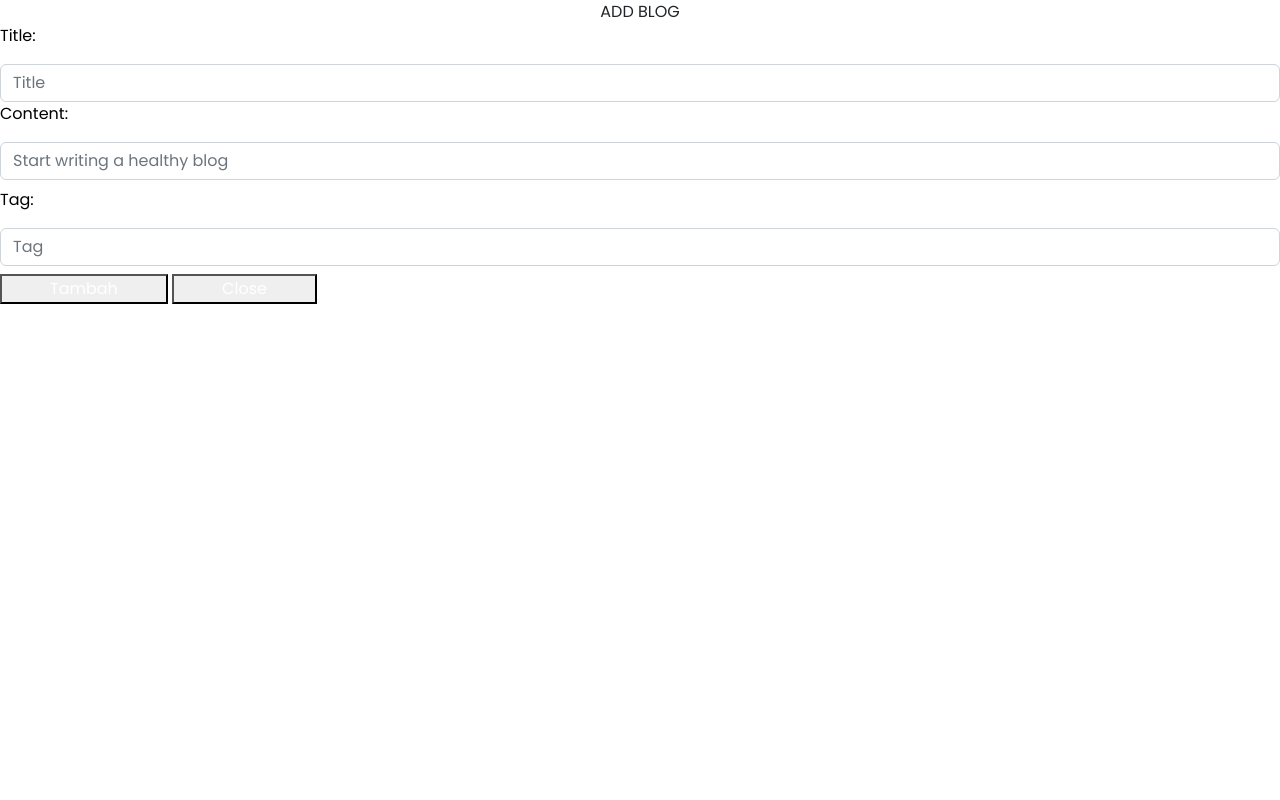
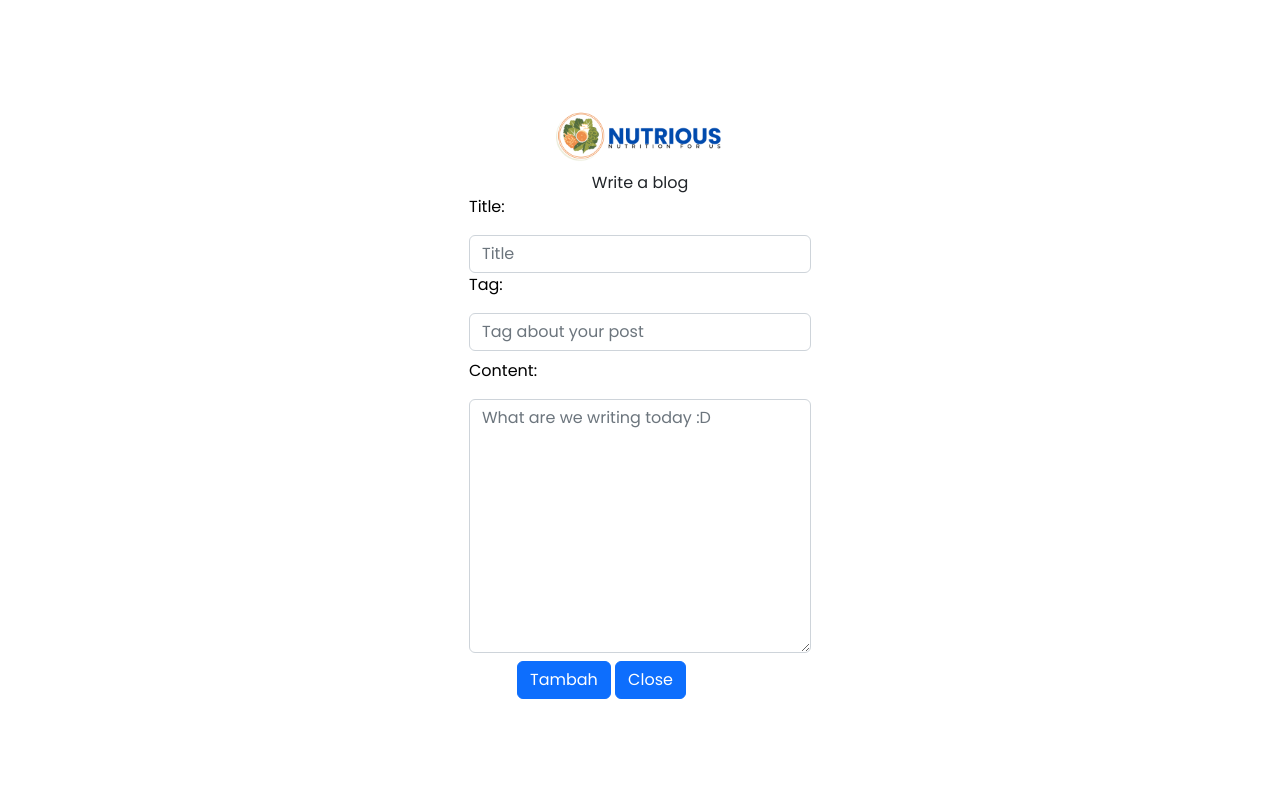
Before and after one commit to jaycentg/nutrious, a Django app: page /blog/add-post/ in a window 1280 px wide. Run offline with Django 4.2, Linux system fonts and the light colour scheme.

Commit message:
Fixing bug

```diff
--- a/blog/templates/add-post.html
+++ b/blog/templates/add-post.html
@@ -1,19 +1,24 @@
 {% extends 'base.html' %}
-
+{% load static %}
 {% block meta %}
 <title>Upload Task</title>
 {% endblock meta %}
 
 {% block content %}
 
+<style>
+    html, body {min-height:100%;}
+    body{height:100vh;}
+</style>
 <body>
 
 
-    <div class="flex flex-col h-screen justify-center bg-gradient-to-r from-indigo-700 via-purple-900 to-blue-900 backdrop-blur-xl bg-white/30">
-        <div class="flex justify-center">
-            <div class="flex flex-col gap-2">
+    <div class="d-flex flex-column min-vh-100 min-vw-100">
+        <div class="d-flex flex-grow-1 justify-content-center align-items-center">
+            <div class="">
+                <img src="{% static 'NUTRIOUS.png' %}" alt="Logo" height="70" class="rounded mx-auto d-block ">
                 <div class="font-extrabold text-center bg-clip-text text-transparent bg-gradient-to-r from-[#FDD023] to-[#E9B200] text-5xl">
-                    ADD BLOG
+                    Write a blog
                 </div>
             <div>
                 <form action="" method="post">
@@ -25,16 +30,17 @@
                                     <input type="text" name="title" id="title" class="form-control rounded-lg text-black" placeholder="Title" required>
                                 </div>
                                 <div class="flex flex-col text-sm font-medium block mb-2 justify-around text-gray-200">
-                                    <p class="text-black">Content:</p>
-                                    <input type="text" name="content" id="content" class="form-control rounded-lg text-black" placeholder="Start writing a healthy blog" required>
+                                    <p class="text-black">Tag:</p>
+                                    <input type="text" name="tag" id="tag" class="form-control rounded-lg text-black" placeholder="Tag about your post" required>
                                 </div>
                                 <div class="flex flex-col text-sm font-medium block mb-2 justify-around text-gray-200">
-                                    <p class="text-black">Tag:</p>
-                                    <input type="text" name="tag" id="tag" class="form-control rounded-lg text-black" placeholder="Tag" required>
+                                    <p class="text-black">Content:</p>
+                                    <textarea name="content" rows="10" cols="10" id="content" class="form-control rounded-lg text-black" placeholder="What are we writing today :D" required></textarea>
                                 </div>
-                                <div class="flex justify-center gap-2">
-                                    <button type="submit" id="add-todolist" name="submit" value="Tambah" class=" text-white bg-blue-700 hover:bg-blue-800 focus:ring-4 focus:ring-blue-300 font-medium rounded-lg text-sm px-5 py-2.5 text-center dark:bg-blue-600 dark:hover:bg-blue-700 dark:focus:ring-blue-800" >Tambah</button>
-                                    <button type="button" class="text-white bg-red-700 hover:bg-red-800 focus:ring-4 focus:ring-red-300 font-medium rounded-lg text-sm px-5 py-2.5 text-center dark:bg-red-600 dark:hover:bg-red-700 dark:focus:ring-red-800" data-bs-dismiss="modal">Close</button>
+
+                                <div class="flex justify-center gap-10 px-5">
+                                    <button type="submit" id="add-todolist" name="submit" value="Tambah" class="btn btn-primary" >Tambah</button>
+                                    <a class="btn btn-primary" href="{% url 'blog:show_post' %}" role="button">Close</a>
                                 </div>
                             </div>
                         </div>
--- a/blog/urls.py
+++ b/blog/urls.py
@@ -9,7 +9,7 @@ urlpatterns = [
     path('add-post/', upload, name='upload'),
     path('json/', show_json, name='show_json'),
     path('json/<str:tag>', show_json_by_tag, name='show_json_by_tag'),
-    path('json/<int:id>', show_json_by_id, name='show_json_by_id'),
+    path('json/id/<int:id>', show_json_by_id, name='show_json_by_id'),
     path('updateUpvote/<int:id>', addUpvote, name='addUpvote'),
     path('updateDownvote/<int:id>', addDownvote, name='addDownvote'),
 ]
--- a/blog/views.py
+++ b/blog/views.py
@@ -16,7 +16,7 @@ def show_post(request):
         if (user.tag not in postarr):
             postarr.append(user.tag)
 
-    postarr.remove("")
+    print(postarr)
     context = {
         'postlist' : data_post,
         'taglist' : postarr
@@ -44,8 +44,11 @@ def upload(request):
         title = request.POST.get('title')
         content = request.POST.get('content')
         tag = request.POST.get('tag')
-
+        # created_on= datetime.datetime.now()
+        # time = created_on.strftime("%Y-%m-%d %H:%M")
+        # print(time)
         post = Post.objects.create(title=title, author=request.user.nickname, content=content, created_on=datetime.datetime.now(), upvote=0, downvote=0, vote_state=2, tag=tag)
+        print(post.created_on)
 
         return redirect('blog:show_post')
 
--- a/nutrious/settings.py
+++ b/nutrious/settings.py
@@ -46,7 +46,7 @@ INSTALLED_APPS = [
     'blog',
     'calorietracker',
     'donation',
-    'foodsharing'
+    'foodsharing',
 ]
 
 MIDDLEWARE = [
```
Also changed, not shown: blog/templates/post-detail.html (+32 -4 lines), blog/templates/post-page-auth.html (+17 -6 lines), blog/templates/post-page-unauth.html (+5 -2 lines).
